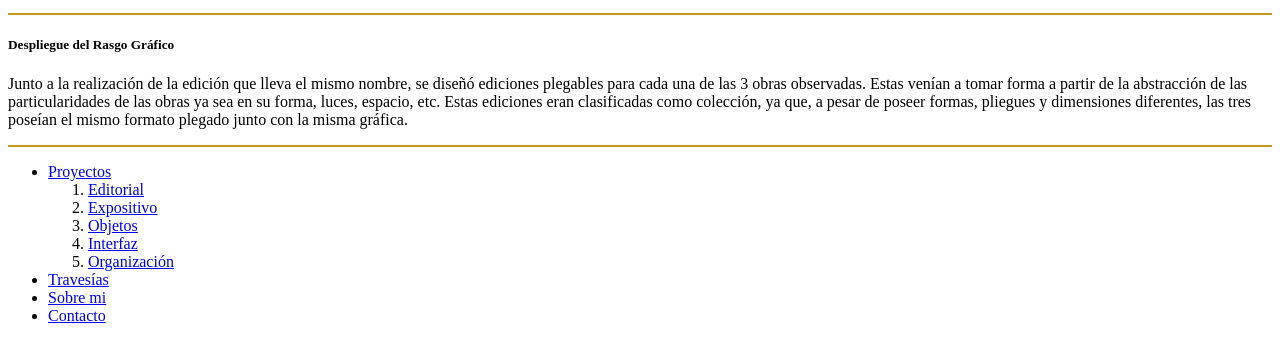
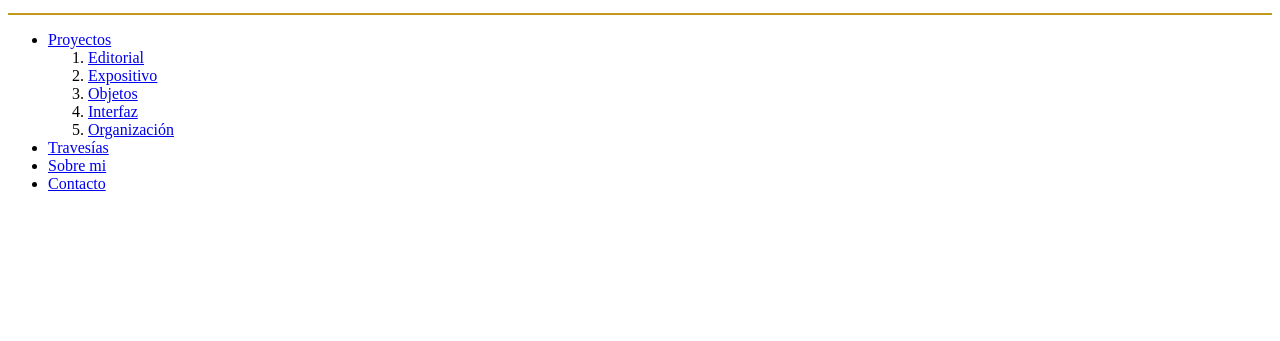
Before and after one commit to LucianoCimino/Portafolio, a plain HTML site: page interfaz.html in a window 1280 px wide. Shown: the part 847-1188 px from the top of the page. After the commit the page ends 1056 px from the top, so only its background shows below. Drawn offline with Linux system fonts and the light colour scheme.

Commit message:
interfaz

```diff
--- a/interfaz.html
+++ b/interfaz.html
@@ -41,11 +41,6 @@
 				<p>Esta aplicación se centra en familias que contengan 1 o más hijos con síndrome de down. La app busca incentivar la relación entre los padres y el niño a través de juegos que estimulan las habilidades psicomotrices. Esta app fue diseñada a partir de un estudio realizado sobre niños con síndrome de down y su relación con sus padres, aplicando metodologías que nos permitieron obtener resultados concluyentes para el planteamiento y diseño de la aplicación.</p>
 				<hr size="2px" color="#C3991B" />
 			</div>
-			<div id="despliegue_rasgo_grafico">
-				<h5>Despliegue del Rasgo Gráfico</h5>
-				<p>Junto a la realización de la edición que lleva el mismo nombre, se diseñó ediciones plegables para cada una de las 3 obras observadas. Estas venían a tomar forma a partir de la abstracción de las particularidades de las obras ya sea en su forma, luces, espacio, etc. Estas ediciones eran clasificadas como colección, ya que, a pesar de poseer formas, pliegues y dimensiones diferentes, las tres poseían el mismo formato plegado junto con la misma gráfica.</p>
-				<hr size="2px" color="#C3991B" />
-			</div>
 
 		</div>
 		<footer>
```
